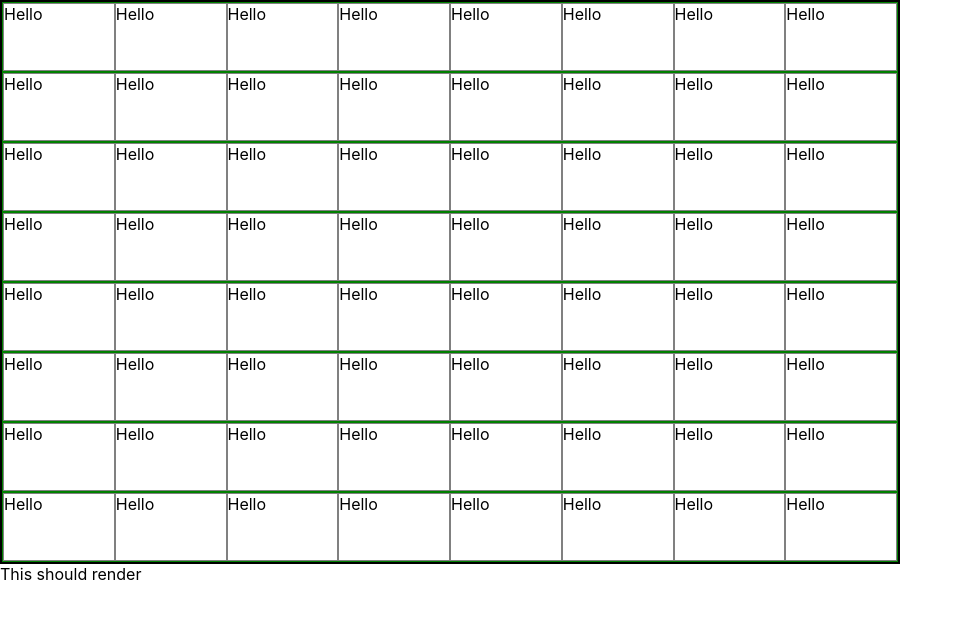
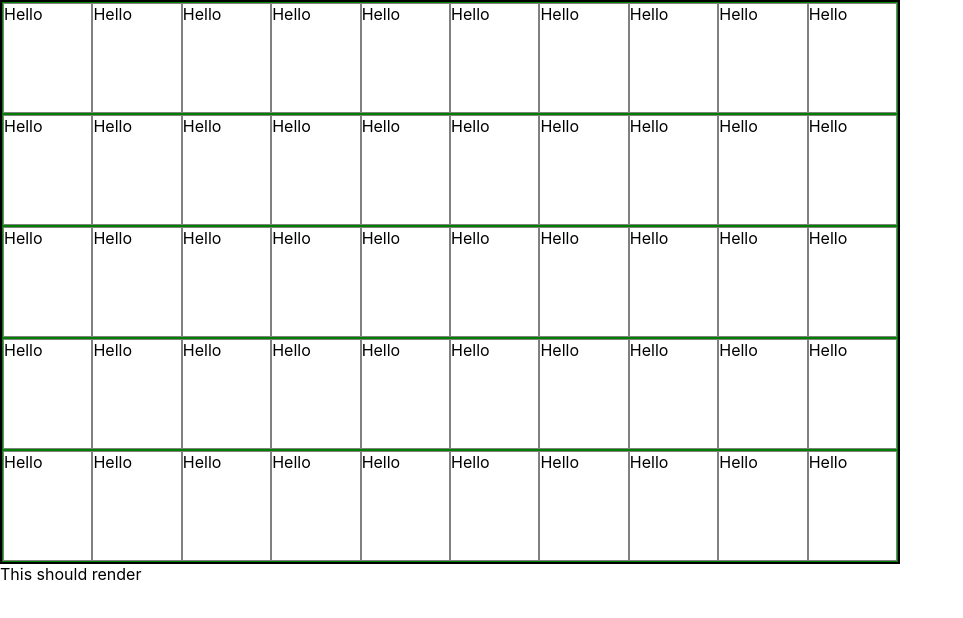
Before and after one commit to bharring52/react-toy, a React (Create React App) app: page / in a window 1280 px wide. Shown: the top 618 px of the page, without its empty margins (0-963 px from the left). Built offline with nearby package versions, Linux system fonts and the light colour scheme.

Commit message:
Parameterize board size

```diff
--- a/src/App.js
+++ b/src/App.js
@@ -4,7 +4,7 @@ import { Board } from './components/board/board.js';
 
 function App() {
   return (
-    <div><Board />This should render</div>
+    <div><Board rows={5} columns={10} />This should render</div>
   );
 }
 
--- a/src/components/board/board.js
+++ b/src/components/board/board.js
@@ -1,14 +1,13 @@
 import React from 'react';
 import "./board.css";
 import { Space } from "./space/space.js";
-import Grid from '@material-ui/core/Grid';
 
 export class Board extends React.Component {
     constructor(props) {
         super(props);
 
-        this.rows = 8;
-        this.columns = 8;
+        this.rows = this.props.rows || 8;
+        this.columns = this.props.columns || 8;
     }
 
     populate() {
```
